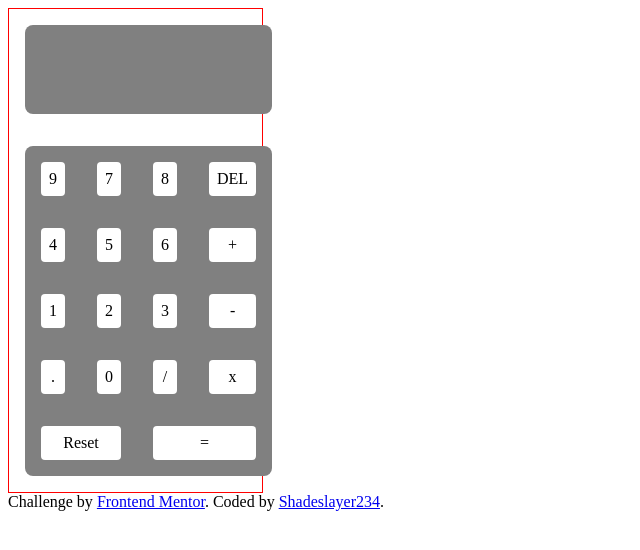
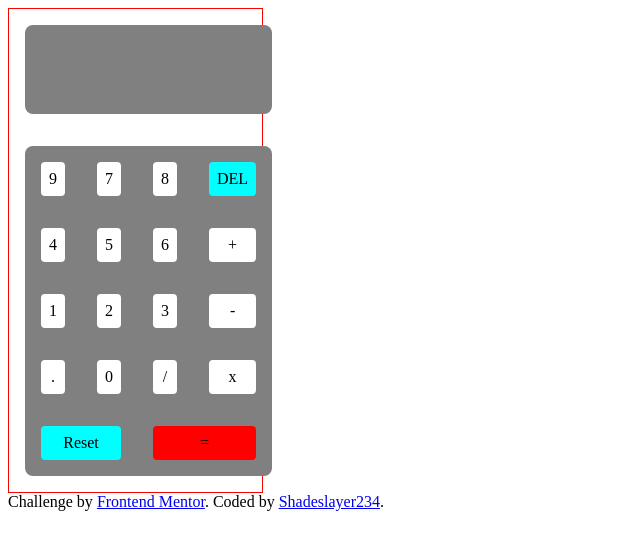
Before and after one commit to Shadeslayer234/100-Projects, a PHP site: page / in a window 1280 px wide. Shown: the top 550 px of the page, without its empty margins (0-640 px from the left). Run offline with PHP 8.4, Linux system fonts and the light colour scheme.

Commit message:
added some styling

```diff
--- a/Calculator/style.css
+++ b/Calculator/style.css
@@ -26,6 +26,10 @@
   margin:1rem;
 }
 
+.type2{
+  background: cyan;
+}
+
 #one{
   grid-column-start: 1;
   grid-column-end: 3;
@@ -35,5 +39,6 @@
 #two{
   grid-column-start: 3;
   grid-column-end: 5;
-  grid-row: auto:
+  grid-row: auto;
+  background: red;
 }
```
